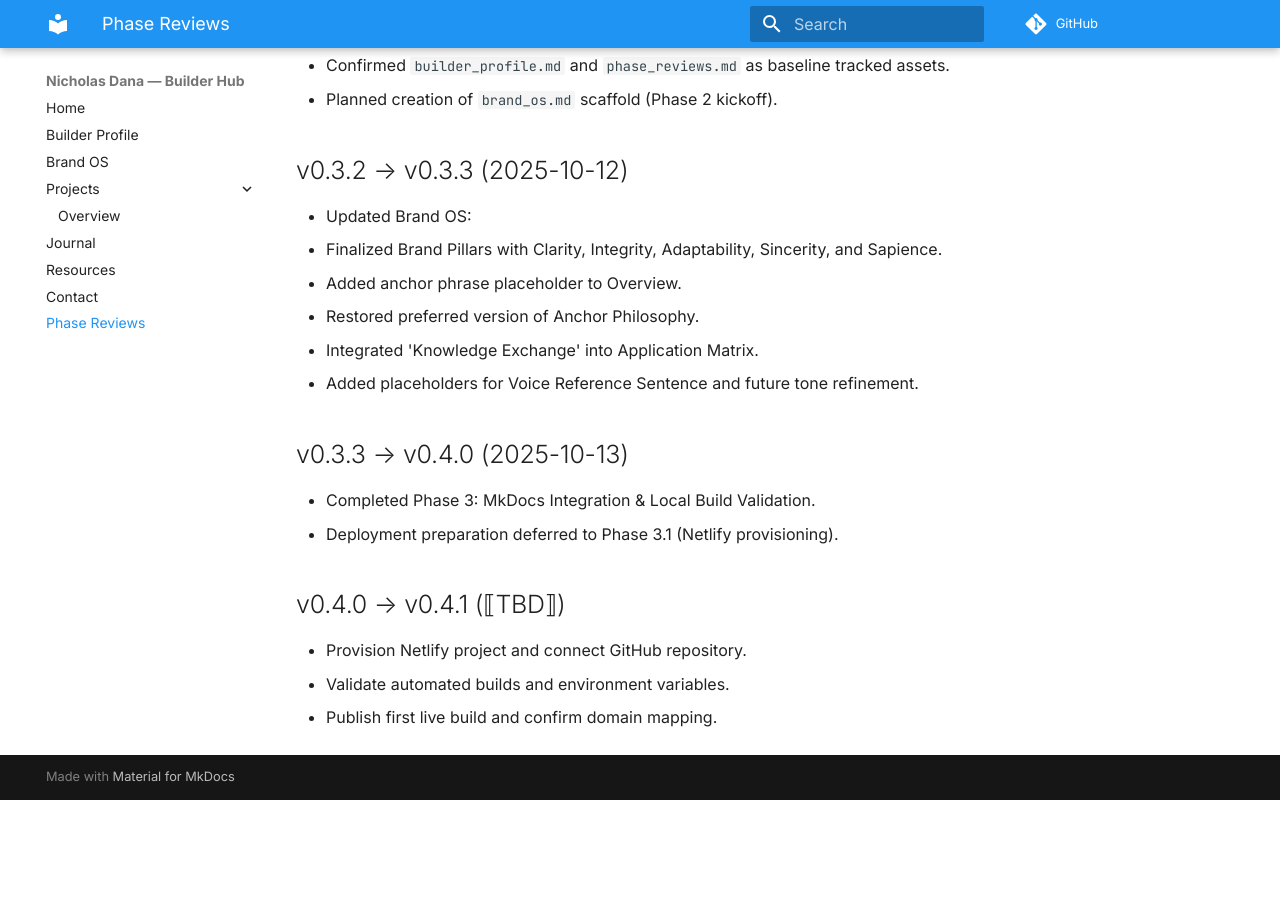
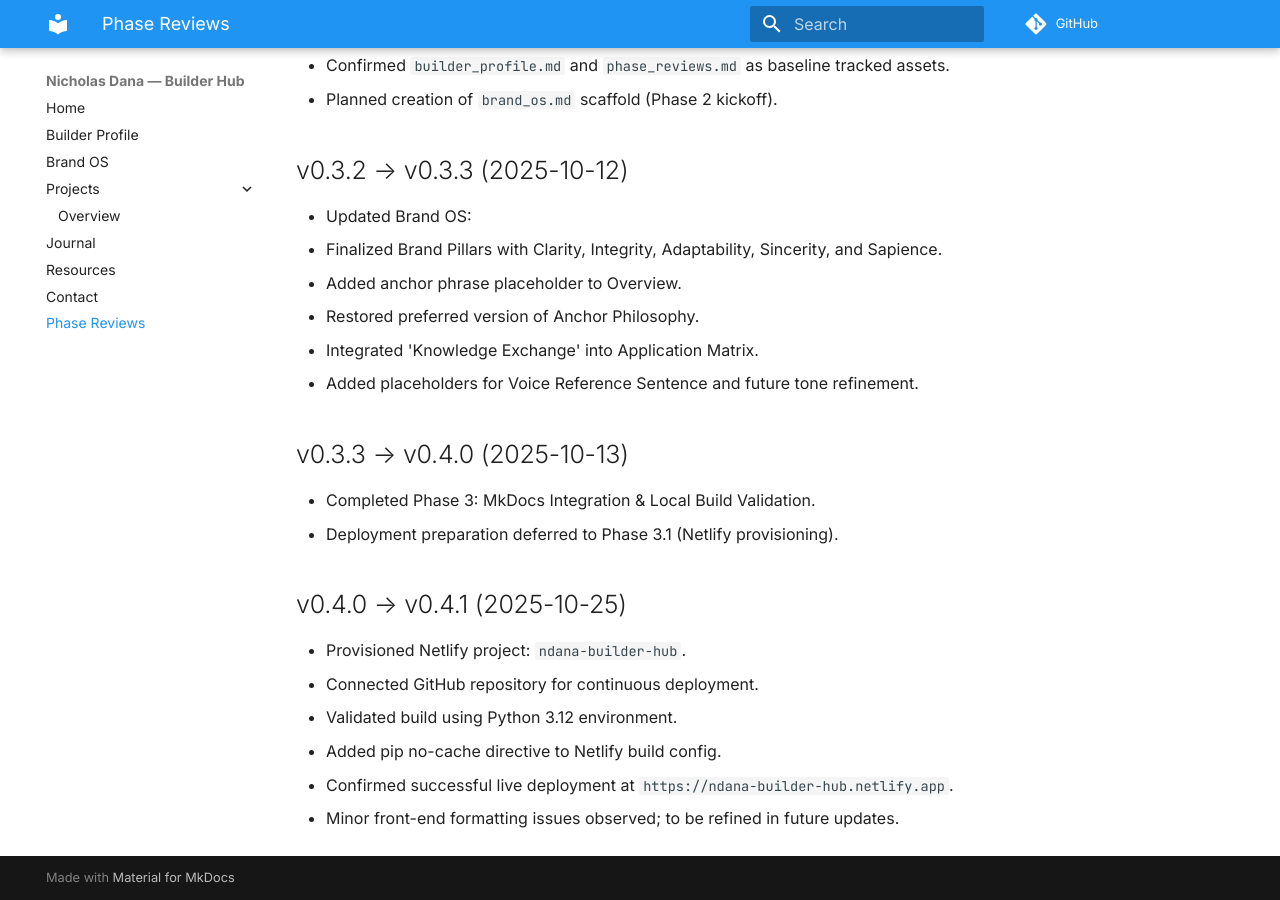
Before and after one commit to NichD/ndana_bb, an MkDocs documentation site: the page built from docs/reviews/phase_reviews.md, in a window 1280 px wide and 900 px high, scrolled down 747 px. Built offline with MkDocs 1.6.1 and Material for MkDocs 9.7.7, drawn with Linux system fonts in a browser that asks for light colours; comment, search, counter and statistics services are not loaded; before the commit the page ends 1547 px from its top, so only the background shows below that.

Commit message:
Updated v4.1 with successful build - deploy and added phase 4 outline

```diff
--- a/docs/reviews/phase_reviews.md
+++ b/docs/reviews/phase_reviews.md
@@ -33,7 +33,10 @@
   - Completed Phase 3: MkDocs Integration & Local Build Validation.
   - Deployment preparation deferred to Phase 3.1 (Netlify provisioning).
 
-## v0.4.0 → v0.4.1 (⟦TBD⟧)
-- Provision Netlify project and connect GitHub repository.
-- Validate automated builds and environment variables.
-- Publish first live build and confirm domain mapping.
+## v0.4.0 → v0.4.1 (2025-10-25)
+- Provisioned Netlify project: `ndana-builder-hub`.
+- Connected GitHub repository for continuous deployment.
+- Validated build using Python 3.12 environment.
+- Added pip no-cache directive to Netlify build config.
+- Confirmed successful live deployment at `https://ndana-builder-hub.netlify.app`.
+- Minor front-end formatting issues observed; to be refined in future updates.
```
Also changed, not shown: phase4_plan.md (added, +9 -0 lines).
